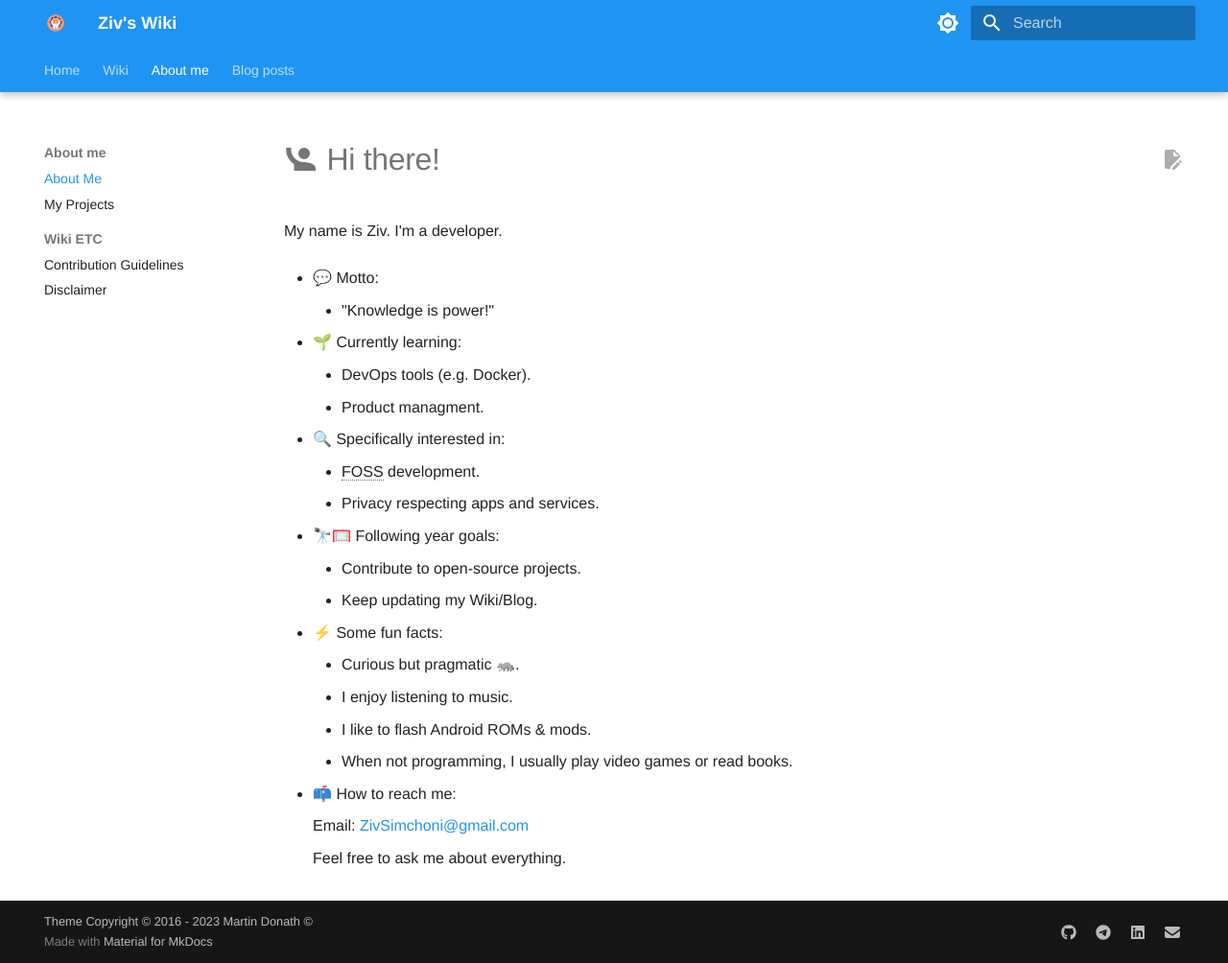
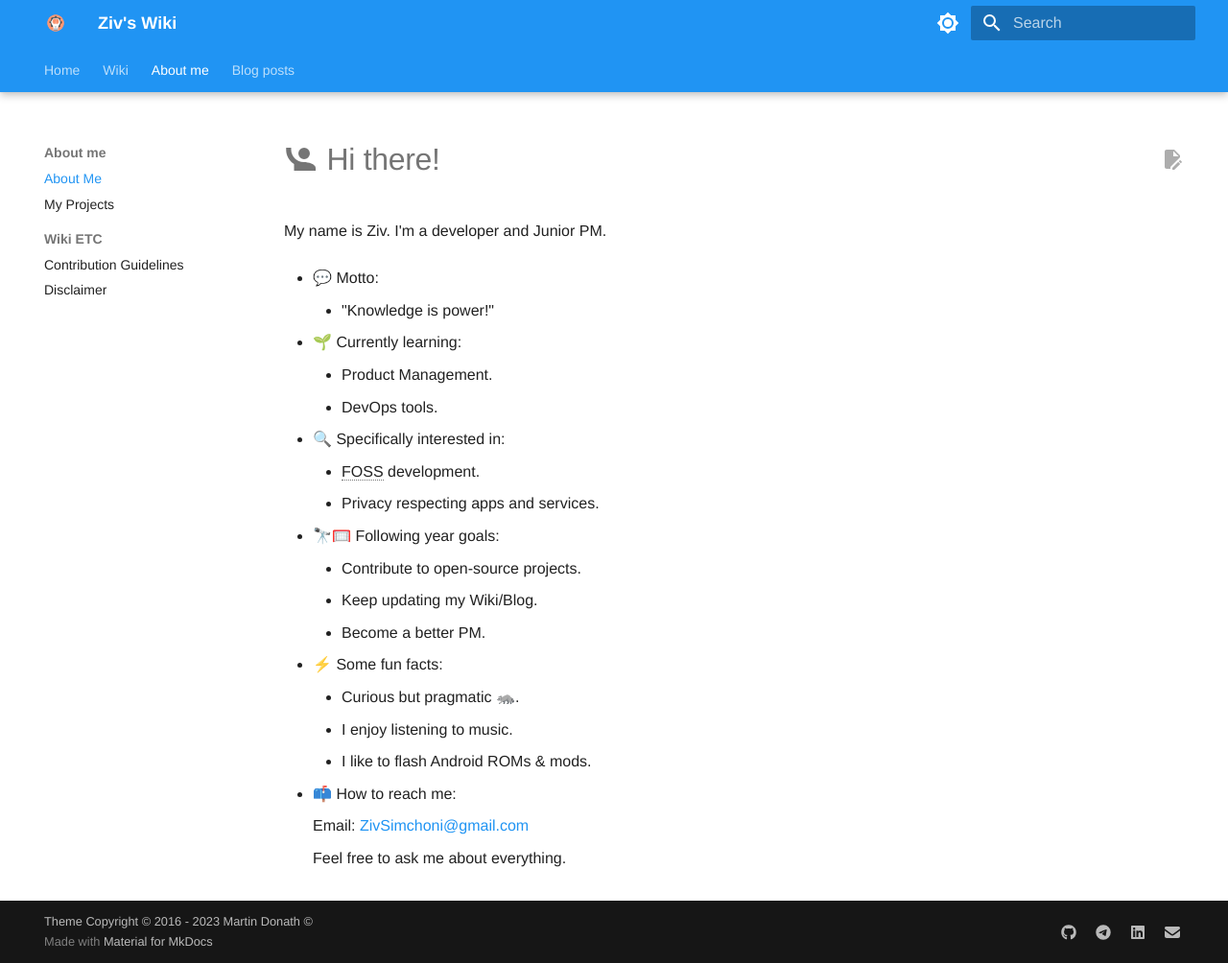
Before and after one commit to ZivSimchoni/Zwiki, an MkDocs documentation site: the page built from docs/about-me/about.md, in a window 1280 px wide and 1004 px high. Shown: the whole window at 96% size. Built offline with MkDocs 1.6.1 and Material for MkDocs 9.7.7, drawn with Linux system fonts in a browser that asks for light colours; some web fonts are replaced.

Commit message:
Update aboutme and fix typo

```diff
--- a/docs/about-me/about.md
+++ b/docs/about-me/about.md
@@ -7,7 +7,7 @@ title: About Me
 
 # :material-human-greeting-variant: Hi there!
 
-My name is Ziv. I'm a developer.
+My name is Ziv. I'm a developer and Junior PM.
 
 -   💬 Motto:
 
@@ -15,8 +15,8 @@ My name is Ziv. I'm a developer.
 
 -   🌱 Currently learning:
 
-    -   DevOps tools (e.g. Docker).
-    -   Product managment.
+    -   Product Management.
+    -   DevOps tools.
 
 -   🔍 Specifically interested in:
 
@@ -27,13 +27,13 @@ My name is Ziv. I'm a developer.
 
     -   Contribute to open-source projects.
     -   Keep updating my Wiki/Blog.
+    -   Become a better PM.
 
 -   ⚡ Some fun facts:
 
     -   Curious but pragmatic 🦝.
     -   I enjoy listening to music.
     -   I like to flash Android ROMs & mods.
-    -   When not programming, I usually play video games or read books.
 
 -   📫 How to reach me:
 
```
